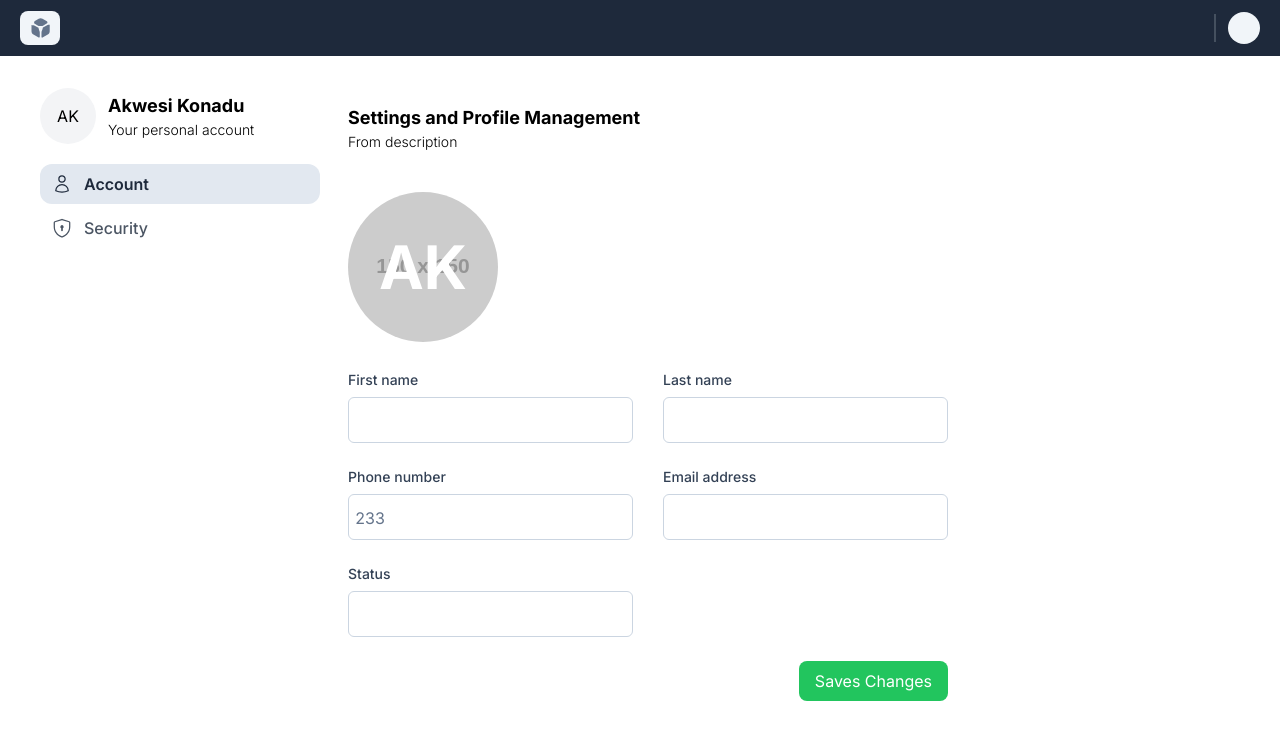
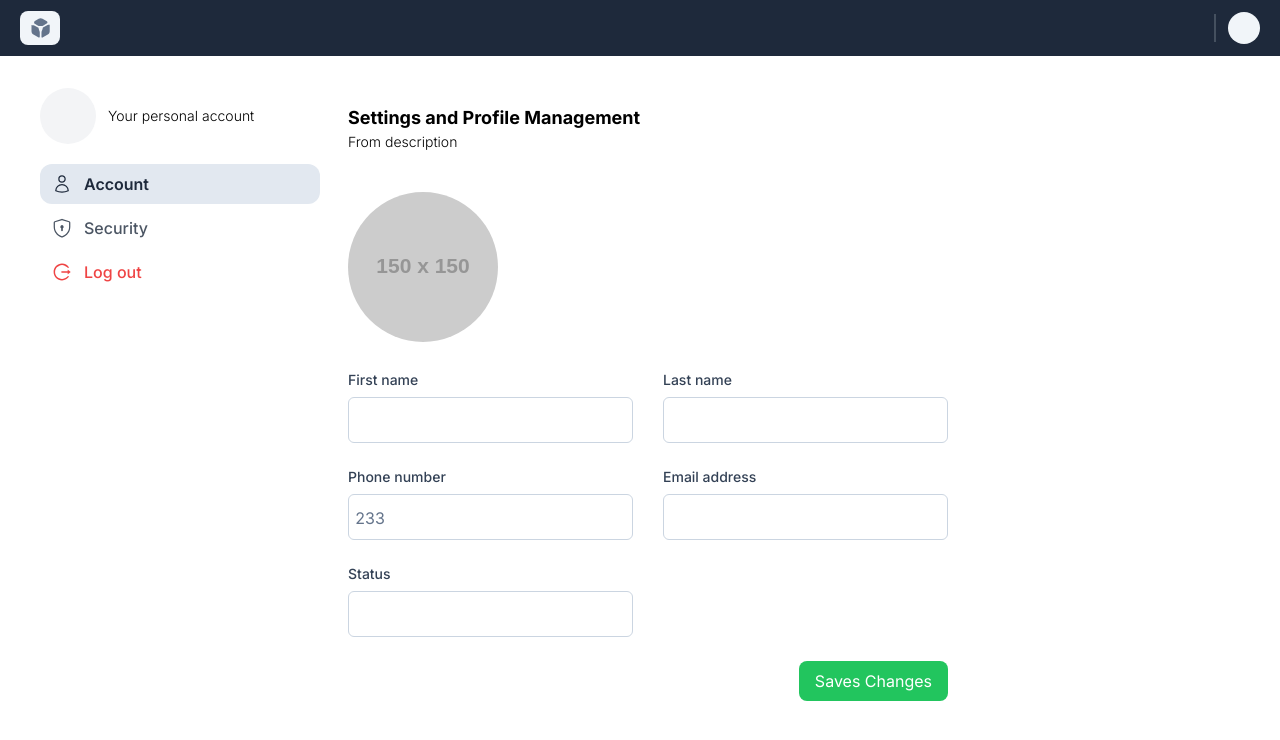
Before and after one commit to gbraintechnologies/greenbusinesssuite-frontend, a Next.js app: page /settings in a window 1280 px wide. Shown: the top 740 px of the page. Built offline with nearby package versions, Linux system fonts and the light colour scheme; sample sign-in values are in the browser's storage.

Commit message:
Settings Integration Started

```diff
--- a/app/(admin)/settings/(account)/page.tsx
+++ b/app/(admin)/settings/(account)/page.tsx
@@ -1,4 +1,4 @@
-'use client'
+"use client";
 import { useRouter } from "next/navigation";
 import React from "react";
 import * as yup from "yup";
@@ -6,24 +6,18 @@ import { yupResolver } from "@hookform/resolvers/yup";
 import { useForm } from "react-hook-form";
 import TextInput from "../components/TextInput";
 import Button from "../components/Button";
-
+import useAdmin from "@/hooks/useAdmin";
 
 const schema = yup.object({
-  firstName: yup
-    .string(),
-  phone: yup
-    .string(),
-  status: yup
-    .string(),
-  lastName: yup
-    .string(),
-  email: yup
-    .string(),
+  firstName: yup.string(),
+  phone: yup.string(),
+  status: yup.string(),
+  lastName: yup.string(),
+  email: yup.string(),
 });
 
 function Account() {
   type typeOfSchema = yup.InferType<typeof schema>;
-
 
   const {
     register,
@@ -37,53 +31,60 @@ function Account() {
       lastName: "",
       phone: "",
       status: "",
-      email: ""
+      email: "",
     },
   });
 
+  const onSubmit = async (data: typeOfSchema) => {};
 
-  const onSubmit = async (data: typeOfSchema) => {
+  // Getting User Details from useAdmin() hook
+  const { admin } = useAdmin();
 
-  };
-
-
-  return <div>
+  return (
+    <div>
       <div>
         <h4 className="font-bold text-lg">Settings and Profile Management</h4>
         <p className="text-sm font-light">From description</p>
       </div>
-    <div style={{ display: 'flex', justifyContent: 'center' }}>
+      <div style={{ display: "flex", justifyContent: "center" }}>
         <div style={{ flex: 1 }} className="mt-10">
-        <div style={{ textAlign: 'center' }} className="mb-7">
-          <div style={{ position: 'relative', width: '150px', height: '150px' }}>
+          <div style={{ textAlign: "center" }} className="mb-7">
+            <div
+              style={{ position: "relative", width: "150px", height: "150px" }}
+            >
               <img
                 src="https://via.placeholder.com/150"
                 alt="JK"
                 style={{
-                borderRadius: '50%',
-                width: '100%',
-                height: '100%',
-                objectFit: 'cover',
+                  borderRadius: "50%",
+                  width: "100%",
+                  height: "100%",
+                  objectFit: "cover",
                 }}
               />
-            <div style={{
-              position: 'absolute',
-              top: '50%',
-              left: '50%',
-              transform: 'translate(-50%, -50%)',
-              textAlign: 'center',
-              color: 'white',
-              fontSize: '60px',
-              fontWeight: 'bold',
-            }}>
-              AK
+              <div
+                style={{
+                  position: "absolute",
+                  top: "50%",
+                  left: "50%",
+                  transform: "translate(-50%, -50%)",
+                  textAlign: "center",
+                  color: "white",
+                  fontSize: "60px",
+                  fontWeight: "bold",
+                }}
+              >
+                {admin?.first_name && admin?.first_name[0]?.toUpperCase()}
+                {admin?.last_name && admin?.last_name[0]?.toUpperCase()}
               </div>
             </div>
-
           </div>
-        <div style={{ display: 'flex', justifyContent: 'center' }}>
-          <form onSubmit={handleSubmit(onSubmit)} style={{ display: 'flex', width: '600px' }}>
-            <div style={{ flex: 1, marginRight: '10px' }}>
+          <div style={{ display: "flex", justifyContent: "center" }}>
+            <form
+              onSubmit={handleSubmit(onSubmit)}
+              style={{ display: "flex", width: "600px" }}
+            >
+              <div style={{ flex: 1, marginRight: "10px" }}>
                 <div className="mb-5">
                   <TextInput
                     label="First name"
@@ -118,7 +119,7 @@ function Account() {
                   />
                 </div>
               </div>
-            <div style={{ flex: 1, marginLeft: '20px' }}>
+              <div style={{ flex: 1, marginLeft: "20px" }}>
                 <div className="mb-5">
                   <TextInput
                     label="Last name"
@@ -143,16 +144,14 @@ function Account() {
             </form>
           </div>
           <div className="float-right">
-          <Button
-            type="submit"
-            disabled={isSubmitting}
-          >
+            <Button type="submit" disabled={isSubmitting}>
               Saves Changes
             </Button>
           </div>
         </div>
       </div>
     </div>
+  );
 }
 
 export default Account;
--- a/app/(admin)/settings/components/SettingsSideNav.tsx
+++ b/app/(admin)/settings/components/SettingsSideNav.tsx
@@ -4,10 +4,17 @@ import React from "react";
 // icons
 import { HiOutlineUser } from "react-icons/hi2";
 import { GoShieldLock } from "react-icons/go";
+import { AiOutlineLogout } from "react-icons/ai";
 
-import { usePathname } from "next/navigation";
+import { usePathname, useRouter } from "next/navigation";
+import useAdmin from "@/hooks/useAdmin";
+import toast from "react-hot-toast";
 
 function SettingsSideNav() {
+  const { admin, setAdmin } = useAdmin();
+
+  const router = useRouter();
+
   const navigation = [
     {
       name: "Account",
@@ -27,10 +34,13 @@ function SettingsSideNav() {
       {/* USER INFORMATION & PICTURE */}
       <div className="flex gap-3 items-center mb-5">
         <div className="flex items-center rounded-full justify-center w-14 h-14 bg-gray-100">
-          AK
+          {admin?.first_name && admin?.first_name[0]?.toUpperCase()}
+          {admin?.last_name && admin?.last_name[0]?.toUpperCase()}
         </div>
         <div>
-          <h4 className="font-bold text-lg">Akwesi Konadu</h4>
+          <h4 className="font-bold text-lg">
+            {admin?.first_name} {admin?.last_name}
+          </h4>
           <p className="text-sm font-light">Your personal account</p>
         </div>
       </div>
@@ -53,6 +63,17 @@ function SettingsSideNav() {
           );
         })}
       </ul>
+
+      <button
+        onClick={() => {
+          setAdmin(null);
+          toast.success("Logged out");
+          router.push("/");
+        }}
+        className="text-[#EF4444] flex items-center gap-3 w-full mb-1 py-2 px-3 rounded-xl font-medium "
+      >
+        <AiOutlineLogout size={20} /> Log out
+      </button>
     </aside>
   );
 }
--- a/app/(auth)/(login)/page.tsx
+++ b/app/(auth)/(login)/page.tsx
@@ -34,7 +34,6 @@ function LogIn() {
 
   useEffect(() => {
     if (admin !== null || admin?.access_token?.length > 10) {
-      toast.success("Already logged in");
       router.push("/dashboard");
     }
   }, [admin]);
--- a/contexts/AdminContext.js
+++ b/contexts/AdminContext.js
@@ -29,6 +29,7 @@ export const AdminProvider = ({ children }) => {
     <AdminContext.Provider
       value={{
         admin,
+        setAdmin,
         addAdminData,
         removeAdmin,
       }}
```
Lines whose indentation alone changed are shown as unchanged.
